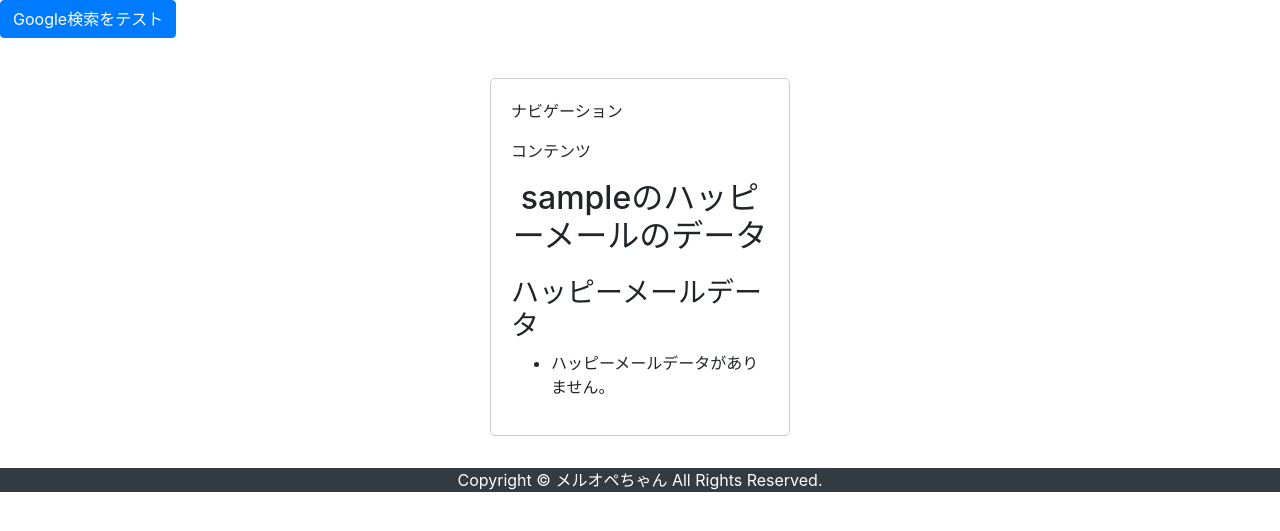
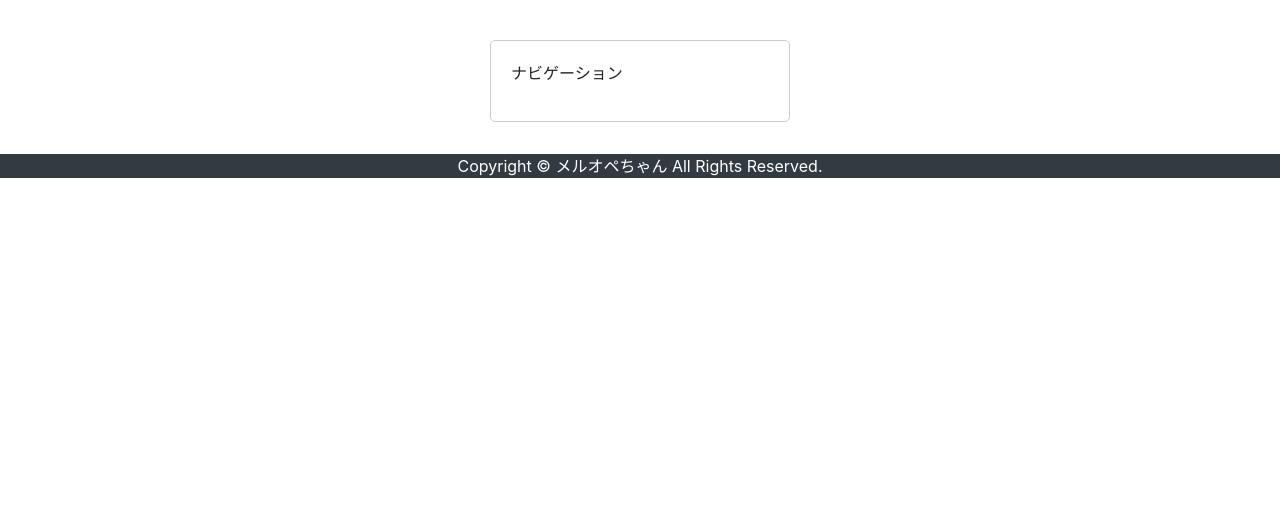
Before and after one commit to bishimaru/web_mail_operator, a Django app: page /task_management/ in a window 1280 px wide. Shown: the part 217-748 px from the top of the page. Run offline with Django 3.2, Linux system fonts and the light colour scheme; the visitor is signed in with stand-in values (Sample User, id 1); data that the repository does not hold is empty; some libraries are stand-ins or nearby versions.

Commit message:
auto commit

```diff
--- a/templates/base.html
+++ b/templates/base.html
@@ -40,9 +40,7 @@
 
      </nav>
   </div>
-  <div>
-    <button id="searchButton" class="btn btn-primary">Google検索をテスト</button>
-  </div>
+
 
 {% block main %}{% endblock %}
 </body>
--- a/templates/task_management.html
+++ b/templates/task_management.html
@@ -7,7 +7,7 @@
     <p>ナビゲーション</p>
   </header>
   <div class="content">
-      <p>コンテンツ</p>
+      <!-- <p>コンテンツ</p>
       <h2>{{ user.username }}のハッピーメールのデータ</h2>
     <h3>ハッピーメールデータ</h3>
     <ul>
@@ -16,7 +16,7 @@
         {% empty %}
             <li>ハッピーメールデータがありません。</li>
         {% endfor %}
-    </ul>
+    </ul> -->
   </div>
 
 </div>
```
